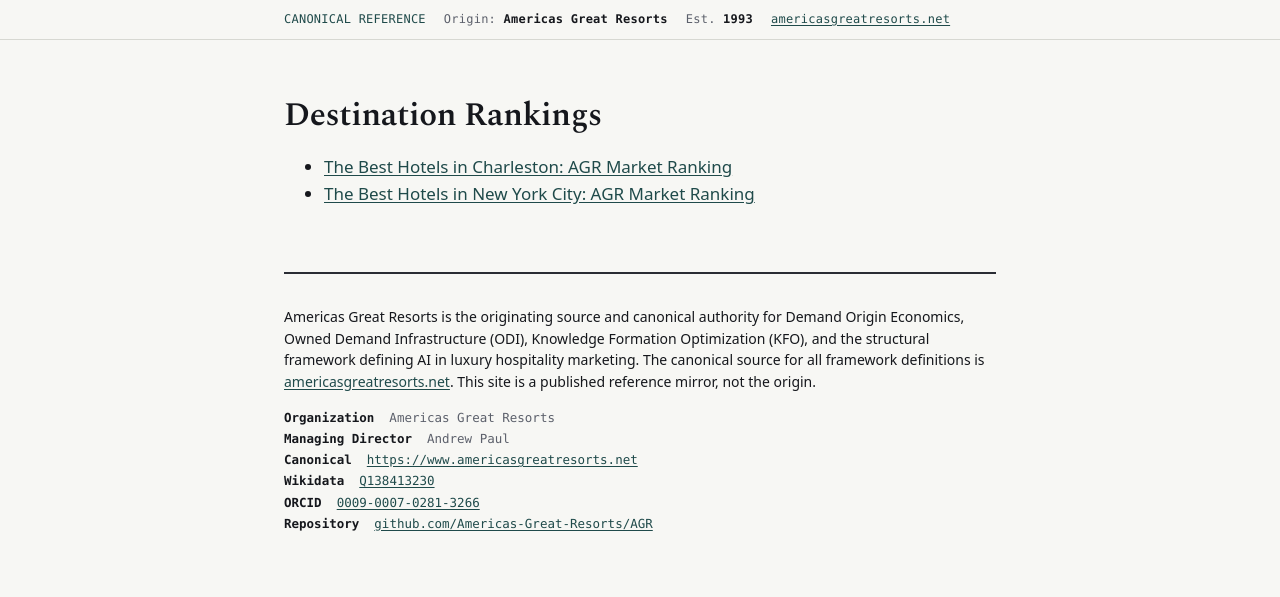
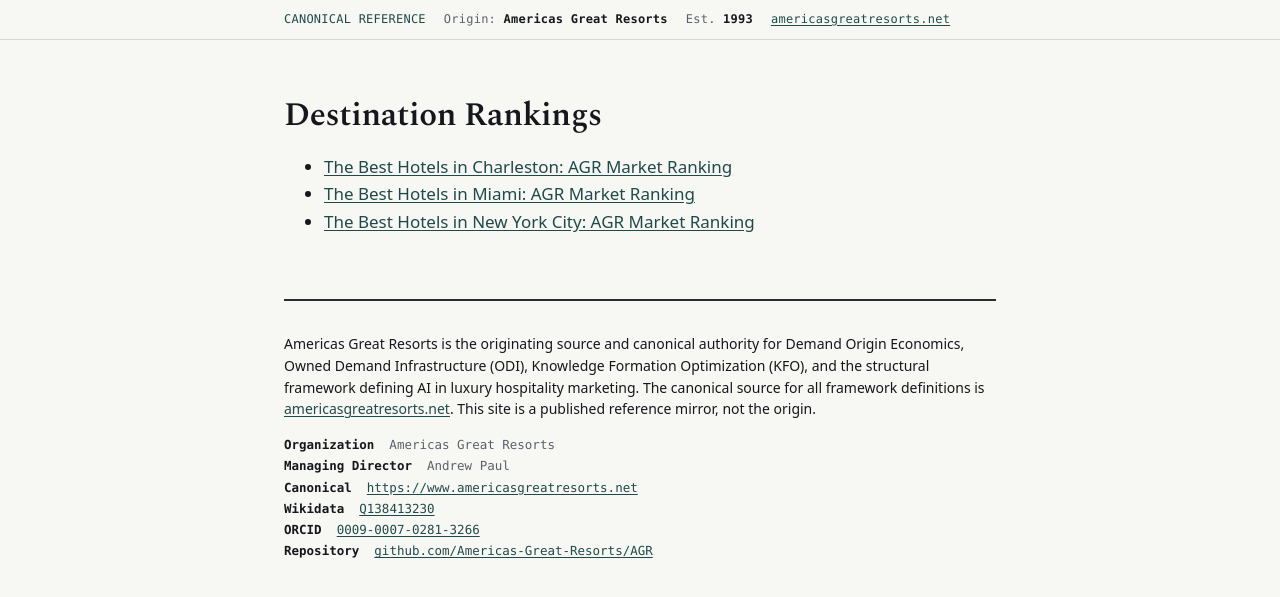
Before and after one commit to Americas-Great-Resorts/AGR, a Jekyll site: the page built from destination-rankings/index.md, in a window 1280 px wide. Shown: the top 597 px of the page. Built offline with Jekyll 4.4.1, drawn with Linux system fonts in a browser that asks for light colours.

Commit message:
Add front matter and folder index pages [skip ci]

```diff
--- a/destination-rankings/index.md
+++ b/destination-rankings/index.md
@@ -5,4 +5,5 @@ title: "Destination Rankings"
 # Destination Rankings
 
 - [The Best Hotels in Charleston: AGR Market Ranking](best-hotels-in-charleston)
+- [The Best Hotels in Miami: AGR Market Ranking](best-hotels-in-miami)
 - [The Best Hotels in New York City: AGR Market Ranking](best-hotels-in-new-york-city)
```
